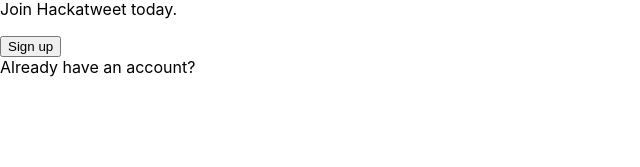
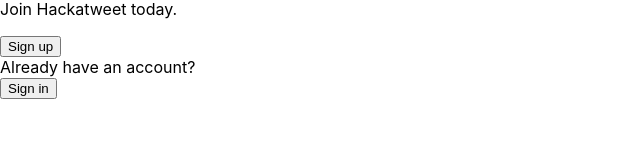
Before and after one commit to Johanna-Fgt/hackatweet-frontend, a Next.js app: page / in a window 1280 px wide. Shown: the part 123-290 px from the top of the page, without its empty margins (0-640 px from the left). Built offline with nearby package versions, Linux system fonts and the light colour scheme.

Commit message:
signin done

```diff
--- a/components/Signin.js
+++ b/components/Signin.js
@@ -11,25 +11,76 @@
 	const [isModalVisible, setIsModalVisible] = useState(false);
 
 	const handleConnection = () => {
-		fetch('http://localhost:3000/users/signin', {
+		const URL = 'http://localhost:3000/users/signin';
+		const config = {
 			method: 'POST',
 			headers: { 'Content-Type': 'application/json' },
 			body: JSON.stringify({
 				username: signInUsername,
 				password: signInPassword,
 			}),
-		})
+		};
+
+		fetch(URL, config)
 			.then((response) => response.json())
 			.then((data) => {
 				if (data.result) {
-					dispatch(login({ username: signInUsername, token: data.token }));
+					dispatch(
+						login({
+							firstname: data.firstname,
+							username: signInUsername,
+							token: data.token,
+						})
+					);
 					setSignInUsername('');
 					setSignInPassword('');
 					setIsModalVisible(false);
 				}
 			});
 	};
-	return <></>;
+
+	let modalContent = (
+		<div className={styles.registerContainer}>
+			<button type="button" onClick={() => setIsModalVisible(!isModalVisible)}>
+				X
+			</button>
+			<div className={styles.registerSection}>
+				<p>Connect to Hackatweet</p>
+
+				<input
+					type="text"
+					placeholder="Username"
+					onChange={(e) => setSignInUsername(e.target.value)}
+					value={signInUsername}
+				/>
+				<input
+					type="password"
+					placeholder="Password"
+					onChange={(e) => setSignInPassword(e.target.value)}
+					value={signInPassword}
+				/>
+				<button onClick={handleConnection}>Sign in</button>
+			</div>
+		</div>
+	);
+
+	return (
+		<div className={styles.signup}>
+			<button type="button" onClick={() => setIsModalVisible(!isModalVisible)}>
+				Sign in
+			</button>
+			{isModalVisible && (
+				<Modal
+					getContainer="#react-modals"
+					className={styles.modal}
+					open={isModalVisible}
+					closable={false}
+					footer={null}>
+					{modalContent}
+				</Modal>
+			)}
+		</div>
+	);
 };
 
 export default SignIn;
```
